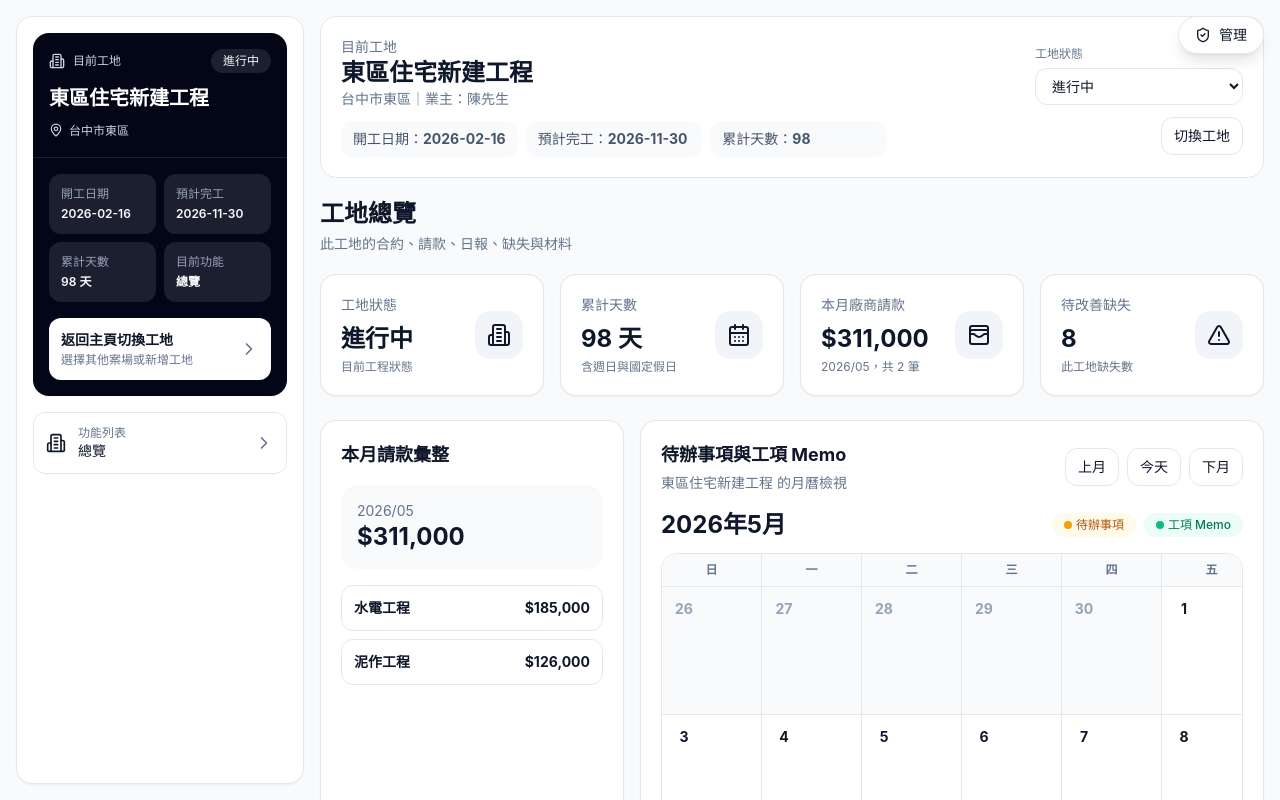
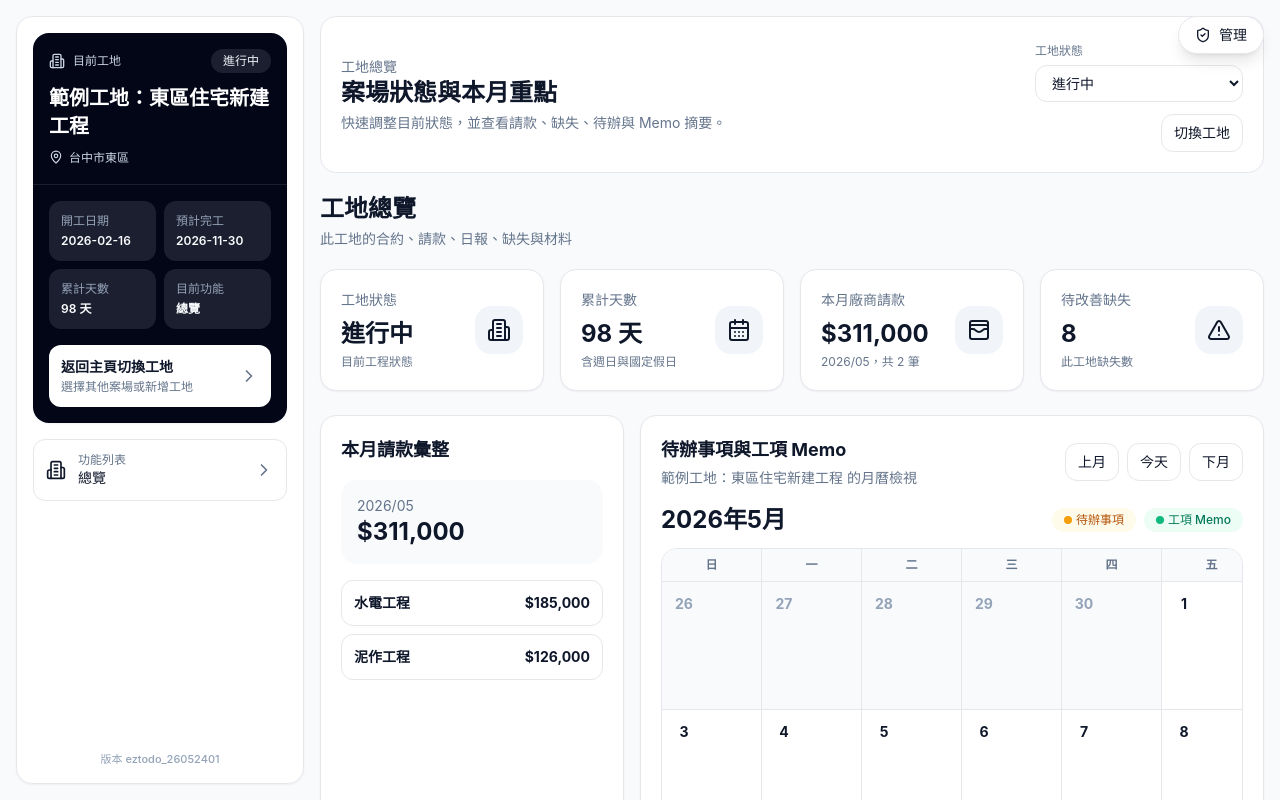
Before and after one commit to irrvyh4815/BEEZtoDO, a React (Vite) app: page / in a window 1280 px wide. Both pictures are taken after a click on the button "進入". Shown: the top 800 px of the page. Built offline with nearby package versions, Linux system fonts and the light colour scheme.

Commit message:
Add manual and version tracking

```diff
--- a/api/users/index.js
+++ b/api/users/index.js
@@ -34,6 +34,9 @@ export default {
       if (!body.email?.trim() || !body.name?.trim() || !body.password) {
         throw new ApiError(400, "請輸入姓名、帳號與密碼", "USER_FIELDS_REQUIRED");
       }
+      if (body.password.length < 8) {
+        throw new ApiError(400, "密碼至少需要 8 碼", "PASSWORD_TOO_SHORT");
+      }
 
       const user = await insertUser({
         email: body.email,
--- a/src/App.jsx
+++ b/src/App.jsx
@@ -55,6 +55,7 @@ function Button({ children, className = "", variant, ...props }) {
 
 const I = {
   dashboard: Building2,
+  manual: FileText,
   projects: Megaphone,
   contracts: FileText,
   claims: WalletCards,
@@ -70,6 +71,7 @@ const I = {
 
 const mods = [
   ["dashboard", "總覽"],
+  ["manual", "操作手冊"],
   ["projects", "重要公告"],
   ["contracts", "工程合約"],
   ["claims", "廠商請款"],
@@ -83,12 +85,15 @@ const mods = [
   ["photos", "照片中心"],
 ].map(([id, label]) => ({ id, label, icon: I[id] }));
 
+const APP_VERSION = "eztodo_26052401";
+const SAMPLE_PROJECT_NAME = "範例工地：東區住宅新建工程";
+
 const projectStatusOptions = ["籌備中", "進行中", "收尾中", "暫停", "結案"];
 
 const projects = [
   {
-    name: "東區住宅新建工程",
-    owner: "陳先生",
+    name: SAMPLE_PROJECT_NAME,
+    owner: "範例業主",
     status: "進行中",
     address: "台中市東區",
     defects: 8,
@@ -96,17 +101,8 @@ const projects = [
     nextClaim: "2026/05",
     startDate: "2026-02-16",
     endDate: "2026-11-30",
-  },
-  {
-    name: "北屯店面裝修工程",
-    owner: "林小姐",
-    status: "收尾中",
-    address: "台中市北屯區",
-    defects: 3,
-    dailyPhotos: 18,
-    nextClaim: "2026/06",
-    startDate: "2026-04-01",
-    endDate: "2026-07-15",
+    manager: "範例工地主任",
+    note: "此工地為系統展示用範例，可用來熟悉總覽、請款、Memo、日報與缺失流程。",
   },
 ];
 
@@ -196,7 +192,7 @@ const claimSeed = [
 const contractSeed = [
   {
     id: "contract-1",
-    projectName: "東區住宅新建工程",
+    projectName: SAMPLE_PROJECT_NAME,
     name: "水電配管工程",
     vendor: "宏鑫水電",
     trade: "水電工程",
@@ -211,7 +207,7 @@ const contractSeed = [
   },
   {
     id: "contract-2",
-    projectName: "東區住宅新建工程",
+    projectName: SAMPLE_PROJECT_NAME,
     name: "防水工程",
     vendor: "永信防水",
     trade: "防水工程",
@@ -229,7 +225,7 @@ const contractSeed = [
 const memos = [
   [
     "memo-1",
-    "東區住宅新建工程",
+    SAMPLE_PROJECT_NAME,
     "水電工程",
     "2F 管線路徑待確認",
     "2026-05-26",
@@ -238,7 +234,7 @@ const memos = [
   ],
   [
     "memo-2",
-    "東區住宅新建工程",
+    SAMPLE_PROJECT_NAME,
     "防水工程",
     "浴室門檻加強",
     "2026-05-28",
@@ -247,7 +243,7 @@ const memos = [
   ],
   [
     "memo-3",
-    "東區住宅新建工程",
+    SAMPLE_PROJECT_NAME,
     "磁磚工程",
     "磁磚到料批號",
     "2026-05-29",
@@ -295,7 +291,7 @@ const defectSeed = [
 const scheduleSeed = [
   {
     id: "schedule-1",
-    projectName: "東區住宅新建工程",
+    projectName: SAMPLE_PROJECT_NAME,
     trade: "防水工班",
     name: "3F 防水試水",
     startDate: "2026-05-25",
@@ -307,7 +303,7 @@ const scheduleSeed = [
   },
   {
     id: "schedule-2",
-    projectName: "東區住宅新建工程",
+    projectName: SAMPLE_PROJECT_NAME,
     trade: "水電工班",
     name: "2F 弱電箱定位",
     startDate: "2026-05-26",
@@ -322,7 +318,7 @@ const scheduleSeed = [
 const todoSeed = [
   {
     id: "todo-1",
-    projectName: "東區住宅新建工程",
+    projectName: SAMPLE_PROJECT_NAME,
     title: "確認浴室門檻收邊",
     owner: "李工務",
     date: "2026-05-25",
@@ -332,7 +328,7 @@ const todoSeed = [
   },
   {
     id: "todo-2",
-    projectName: "東區住宅新建工程",
+    projectName: SAMPLE_PROJECT_NAME,
     title: "回覆業主弱電箱位置",
     owner: "王主任",
     date: "2026-05-27",
@@ -557,9 +553,17 @@ console.assert(byTrade(claimSeed, "2026/05")["水電工程"] === 185000, "trade
 
 function Badge({ children }) {
   return (
-    <span className="rounded-full bg-slate-100 px-3 py-1 text-xs font-medium text-slate-700">
+    <span className="inline-flex shrink-0 items-center whitespace-nowrap rounded-full bg-slate-100 px-3 py-1 text-xs font-medium leading-none text-slate-700">
       {children}
     </span>
+  );
+}
+
+function VersionFooter({ className = "" }) {
+  return (
+    <div className={`text-center text-[11px] font-medium text-slate-400 ${className}`}>
+      版本 {APP_VERSION}
+    </div>
   );
 }
 
@@ -940,6 +944,7 @@ function LoginScreen({ onLogin }) {
           </CardContent>
         </Card>
       </div>
+      <VersionFooter className="mt-4" />
     </Shell>
   );
 }
@@ -1125,6 +1130,7 @@ function ProjectSelect({ onSelect }) {
             </div>
           </CardContent>
         </Card>
+        <VersionFooter className="mt-4" />
       </Shell>
     );
   }
@@ -1133,8 +1139,8 @@ function ProjectSelect({ onSelect }) {
     <Shell full>
       <div className="mb-6 flex flex-col justify-between gap-4 rounded-3xl bg-slate-900 p-6 text-white sm:flex-row sm:items-center">
         <div>
-          <h1 className="text-3xl font-bold">請先選擇工地</h1>
-          <p className="mt-2 text-sm text-slate-300">先選工地，避免多案場資料混在一起。</p>
+          <h1 className="text-3xl font-bold">請先創建/選擇工地</h1>
+          <p className="mt-2 text-sm text-slate-300">建立或選擇工地，避免多案場資料混在一起。</p>
         </div>
       </div>
       <div className="mb-4 flex gap-3 rounded-2xl border bg-white p-3">
@@ -1161,8 +1167,8 @@ function ProjectSelect({ onSelect }) {
         {!loading && filteredProjects.map((project) => (
           <Card key={project.id || project.name} className="rounded-2xl">
             <CardContent className="p-5">
-              <div className="flex justify-between">
-                <div>
+              <div className="flex items-start justify-between gap-3">
+                <div className="min-w-0">
                   <h2 className="text-xl font-bold">{project.name}</h2>
                   <p className="mt-2 flex gap-1 text-sm text-slate-500">
                     <MapPin className="h-4 w-4" />
@@ -1175,6 +1181,11 @@ function ProjectSelect({ onSelect }) {
                   <p className="mt-1 text-sm text-slate-500">
                     開工：{formatDate(project.startDate)}｜預計完工：{formatDate(project.endDate)}
                   </p>
+                  {project.note ? (
+                    <p className="mt-3 rounded-xl border border-amber-200 bg-amber-50 px-3 py-2 text-sm text-amber-800">
+                      備註：{project.note}
+                    </p>
+                  ) : null}
                   <AttachmentSummary attachments={project.attachments} />
                 </div>
                 <Badge>{project.status}</Badge>
@@ -1221,6 +1232,7 @@ function ProjectSelect({ onSelect }) {
           新增工地
         </Button>
       </div>
+      <VersionFooter className="mt-6" />
     </Shell>
   );
 }
@@ -1559,22 +1571,11 @@ function Dashboard({ p, claims, onSwitch, onStatusChange, memoItems, todoItems,
     <div>
       <div className="mb-5 flex flex-col justify-between gap-4 rounded-2xl border bg-white p-5 sm:flex-row sm:items-center">
         <div className="min-w-0">
-          <p className="text-sm text-slate-500">目前工地</p>
-          <h1 className="break-words text-2xl font-bold">{p.name}</h1>
-          <p className="break-words text-sm text-slate-500">
-            {p.address}｜業主：{p.owner}
+          <p className="text-sm text-slate-500">工地總覽</p>
+          <h1 className="break-words text-2xl font-bold">案場狀態與本月重點</h1>
+          <p className="mt-1 break-words text-sm text-slate-500">
+            快速調整目前狀態，並查看請款、缺失、待辦與 Memo 摘要。
           </p>
-          <div className="mt-3 grid gap-2 text-sm text-slate-600 md:grid-cols-3">
-            <div className="rounded-xl bg-slate-50 px-3 py-2">
-              開工日期：<b>{formatDate(p.startDate)}</b>
-            </div>
-            <div className="rounded-xl bg-slate-50 px-3 py-2">
-              預計完工：<b>{formatDate(p.endDate)}</b>
-            </div>
-            <div className="rounded-xl bg-slate-50 px-3 py-2">
-              累計天數：<b>{workDays}</b>
-            </div>
-          </div>
         </div>
         <div className="flex flex-col gap-3 sm:min-w-52 sm:items-end">
           <label className="w-full sm:w-52">
@@ -3141,6 +3142,126 @@ function Schedule({ p, items, onSave, onDelete }) {
   );
 }
 
+function Manual() {
+  const manualSections = [
+    {
+      title: "開始使用",
+      desc: "從選擇工地開始，把每一筆資料都歸到正確案場。",
+      items: [
+        "進入系統後先創建或選擇工地。",
+        "左側深色工地卡可查看目前案場、狀態、開工日期與累計天數。",
+        "使用功能列表切換總覽、日報、請款、缺失與其他模組。",
+      ],
+    },
+    {
+      title: "日常紀錄",
+      desc: "適合每天巡場、整理現場狀況與留下照片附件。",
+      items: [
+        "施工日報可記錄天氣、工班人數、材料與機具。",
+        "工項 Memo 用來記錄需要追蹤或與業主確認的事項。",
+        "缺失改善可登錄位置、類型、負責廠商、期限與嚴重程度。",
+      ],
+    },
+    {
+      title: "合約與廠商",
+      desc: "把廠商聯絡資料、合約與請款資訊集中查找。",
+      items: [
+        "工程合約可建立廠商、聯絡人、電話與合約金額。",
+        "廠商請款可依期別、月份、工種與狀態記錄。",
+        "總覽的廠商資訊會聯動工程合約，方便快速查找電話與聯絡人。",
+      ],
+    },
+    {
+      title: "進度與行程",
+      desc: "將待辦、Memo 與預定進度轉成更容易比較的時間視圖。",
+      items: [
+        "總覽月曆會顯示待辦事項與工項 Memo。",
+        "預定進度表單儲存後會同步更新甘特圖。",
+        "甘特圖 X 軸為工作天與日期，Y 軸為工種。",
+      ],
+    },
+    {
+      title: "帳號管理",
+      desc: "管理員可建立帳號並調整使用者是否能閱覽或編輯。",
+      items: [
+        "右上角管理可開啟帳號與權限管理。",
+        "目前帳號設定可修改暱稱、變更密碼或登出。",
+        "帳號列表採收合式呈現，展開後可重設密碼或調整權限。",
+      ],
+    },
+  ];
+  const versionNotes = [
+    {
+      version: APP_VERSION,
+      title: "初始操作手冊版本",
+      items: [
+        "新增版本號顯示，登入頁與登入後介面底部皆可核對版本。",
+        "保留單一範例工地，並在工地卡上標示範例備註。",
+        "新增操作手冊頁，後續每次版本更新都在此補充新增功能操作說明。",
+      ],
+    },
+  ];
+
+  return (
+    <div>
+      <Header
+        title="操作手冊"
+        sub={`目前版本：${APP_VERSION}。此頁會隨版本更新補充新增功能與操作說明。`}
+      />
+      <div className="grid gap-4 lg:grid-cols-2">
+        {manualSections.map((section) => (
+          <Card key={section.title}>
+            <CardContent className="p-5">
+              <h2 className="text-lg font-bold">{section.title}</h2>
+              <p className="mt-1 text-sm text-slate-500">{section.desc}</p>
+              <div className="mt-4 space-y-2">
+                {section.items.map((item, index) => (
+                  <div key={item} className="flex gap-3 rounded-xl border bg-slate-50 p-3 text-sm">
+                    <span className="flex h-6 w-6 shrink-0 items-center justify-center rounded-full bg-slate-900 text-xs font-bold text-white">
+                      {index + 1}
+                    </span>
+                    <span className="leading-6 text-slate-700">{item}</span>
+                  </div>
+                ))}
+              </div>
+            </CardContent>
+          </Card>
+        ))}
+      </div>
+      <Card className="mt-4">
+        <CardContent className="p-5">
+          <div className="flex flex-col justify-between gap-2 sm:flex-row sm:items-center">
+            <div>
+              <h2 className="text-lg font-bold">版本更新紀錄</h2>
+              <p className="mt-1 text-sm text-slate-500">
+                新增功能上線時，請同步在此補上操作入口與注意事項。
+              </p>
+            </div>
+            <Badge>{APP_VERSION}</Badge>
+          </div>
+          <div className="mt-4 grid gap-3">
+            {versionNotes.map((note) => (
+              <div key={note.version} className="rounded-2xl border p-4">
+                <div className="flex flex-wrap items-center gap-2">
+                  <h3 className="font-bold">{note.title}</h3>
+                  <Badge>{note.version}</Badge>
+                </div>
+                <div className="mt-3 space-y-2">
+                  {note.items.map((item) => (
+                    <p key={item} className="rounded-xl bg-slate-50 px-3 py-2 text-sm text-slate-600">
+                      {item}
+                    </p>
+                  ))}
+                </div>
+              </div>
+            ))}
+          </div>
+        </CardContent>
+      </Card>
+    </div>
+  );
+}
+
 function Placeholder({ title }) {
   const schema =
     {
@@ -3956,6 +4077,7 @@ export default function App() {
     const projectScheduleItems = scheduleItems.filter((item) => matchesProject(item, p));
     const projectTodoItems = todoItems.filter((item) => matchesProject(item, p));
 
+    if (active === "manual") return <Manual />;
     if (active === "dashboard") {
       return (
         <Dashboard
@@ -4069,7 +4191,7 @@ export default function App() {
         <div className="mx-auto flex max-w-7xl flex-col gap-4 p-4 lg:flex-row">
         <aside className="lg:sticky lg:top-4 lg:h-[calc(100vh-2rem)] lg:w-72">
           <Card className="h-full rounded-2xl">
-            <CardContent className="p-4">
+            <CardContent className="flex h-full flex-col p-4">
               <div className="mb-4 overflow-hidden rounded-2xl bg-slate-950 text-white shadow-sm">
                 <div className="border-b border-white/10 p-4">
                   <div className="flex items-center justify-between gap-2">
@@ -4169,6 +4291,7 @@ export default function App() {
                   );
                 })}
               </nav>
+              <VersionFooter className="mt-auto pt-4" />
             </CardContent>
           </Card>
         </aside>
```
Also changed, not shown: api/_lib/db.js (+66 -11 lines), api/auth/password.js (added, +52 -0 lines), api/users/[id].js (+35 -2 lines).
